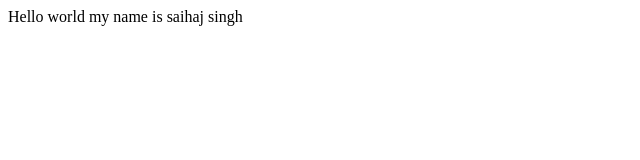
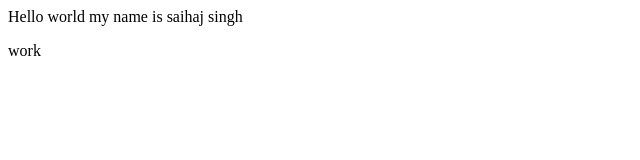
Before and after one commit to Saihaj828/demo-repo, a plain HTML site: page index.html in a window 1280 px wide. Shown: the full height of the page, 0-640 px from the left. Drawn offline with Linux system fonts and the light colour scheme.

Commit message:
updated index file

```diff
--- a/index.html
+++ b/index.html
@@ -9,5 +9,6 @@
     <div>
         Hello world my name is saihaj singh
     </div>
+    <p>work</p>
 </body>
 </html>
```
